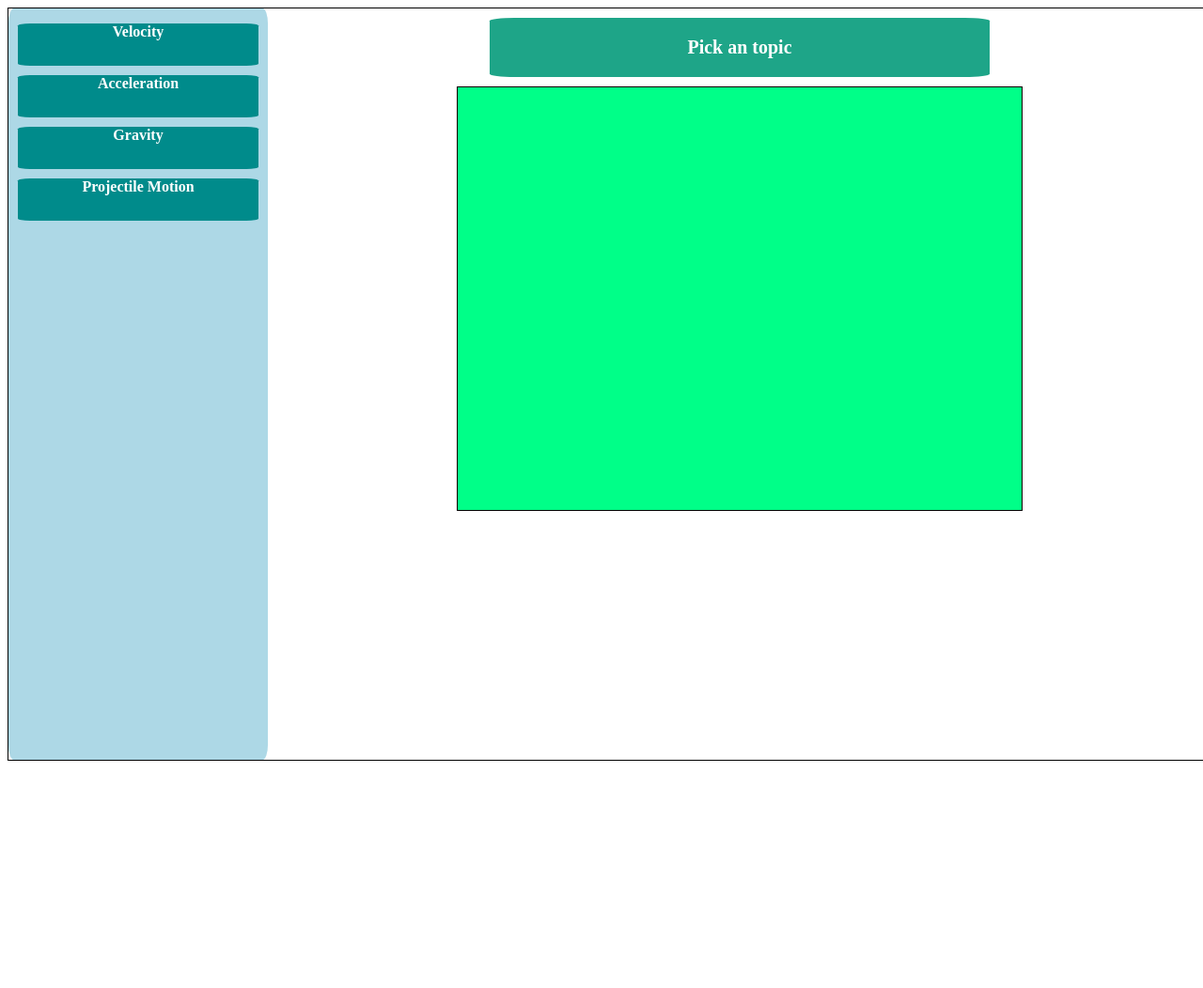
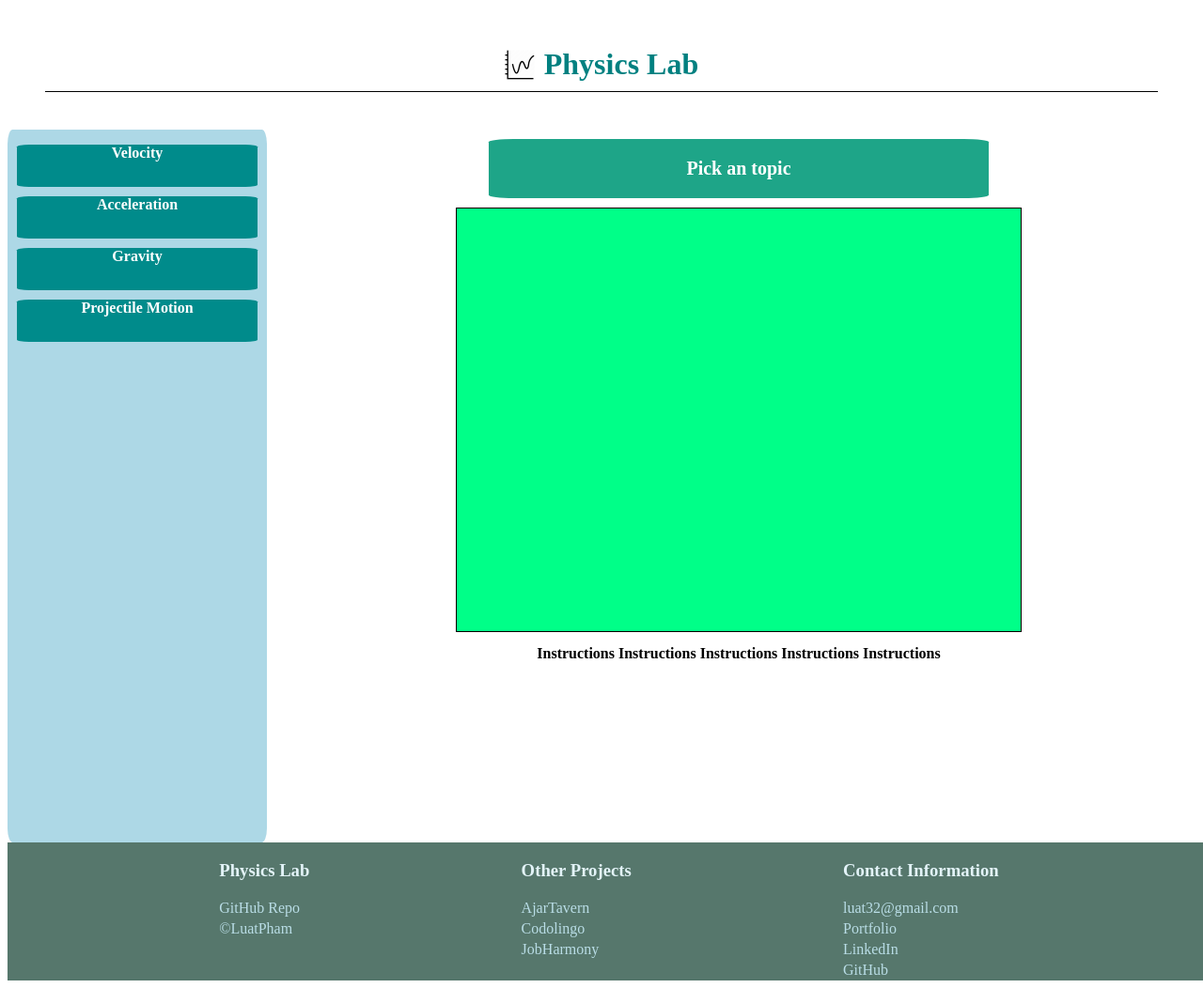
Before and after one commit to LukisKhan/PhysicsLab, a website built with webpack: page index.html in a window 1280 px wide. Shown: the whole page at 94% size. Before the commit the page ends 818 px from the top, so only its background shows below. Built offline with Linux system fonts and the light colour scheme.

Commit message:
Adding css, header, footer

```diff
--- a/css/index.css
+++ b/css/index.css
@@ -1,8 +1,23 @@
+.header {
+  display: flex;
+  justify-content: center;
+  align-items: center;
+  padding: 10px;
+  margin: 40px;
+  border-bottom: 1px solid black;
+}
+h1 {
+  margin: 0px;
+  color: teal;
+}
+img {
+  margin-right: 10px;
+}
 #root {
   display: flex;
   width: 100vw;
-  height: 100vh;
-  border: 1px solid black;
+  height: auto;
+  /* border: 1px solid black; */
   color: white;
   font-weight: bold;
   text-align: center;
@@ -136,3 +151,28 @@ canvas{
   display: flex;
   flex-direction: column;
 }
+.instructions{
+  height: 200px;
+  color: black;
+}
+.footer-root {
+  background-color: rgb(86, 119, 108);
+  display: flex;
+  justify-content: space-evenly;
+  color: rgb(185, 221, 230);
+  width: 100vw;
+}
+
+.footer-root h3 {
+  color: rgb(227, 243, 248);
+}
+
+.footer-root li {
+  list-style: none;
+  padding: 2px 0px;
+}
+
+.footer-root ul {
+  margin: 0px;
+  padding: 0px;
+}
--- a/index.html
+++ b/index.html
@@ -4,11 +4,16 @@
   <meta charset="UTF-8">
   <meta name="viewport" content="width=device-width, initial-scale=1.0">
   <meta http-equiv="X-UA-Compatible" content="ie=edge">
-  <title>Document</title>
+  <title>Physics Lab</title>
   <link rel="stylesheet" type="text/css" href="./css/index.css">
   <script type="text/javascript" src="./dist/main.js"></script>
+  <link rel="icon" href="favicon.png" sizes="16x16" type="image/png">
 </head>
 <body>
+  <header class="header">
+    <img src="favicon.png" height="32" width="32" alt="">
+    <h1>Physics Lab</h1>
+  </header>
   <div id="root">
     <div class="side-bar">
       <ul class="topics">
@@ -122,7 +127,42 @@
           </div>
         </div>
         <canvas id="my-canvas"></canvas>
+        <div class="instructions">Instructions
+          Instructions
+          Instructions
+          Instructions
+          Instructions
+
+        </div>
       </div>
     </div>
+    <footer>
+      <div class="footer-root">
+        <div class="discover-footer">
+          <h3>Physics Lab</h3>
+          <ul>
+            <li>GitHub Repo</li>
+            <li>&copy;LuatPham</li>
+          </ul>
+        </div>
+        <div class="more-footer">
+          <h3>Other Projects</h3>
+          <ul>
+            <li>AjarTavern</li>
+            <li>Codolingo</li>
+            <li>JobHarmony</li>
+          </ul>
+        </div>
+        <div class="join-us-footer">
+          <h3>Contact Information</h3>
+          <ul>
+            <li> <i></i> luat32@gmail.com</li>
+            <li> <i></i> Portfolio</li>
+            <li> <i></i> LinkedIn</li>
+            <li> <i></i> GitHub</li>
+          </ul>
+        </div>
+      </div>
+    </footer>
   </body>
   </html>
```
Also changed, not shown: dist/main.js, favicon.png (added), 1 other file.
